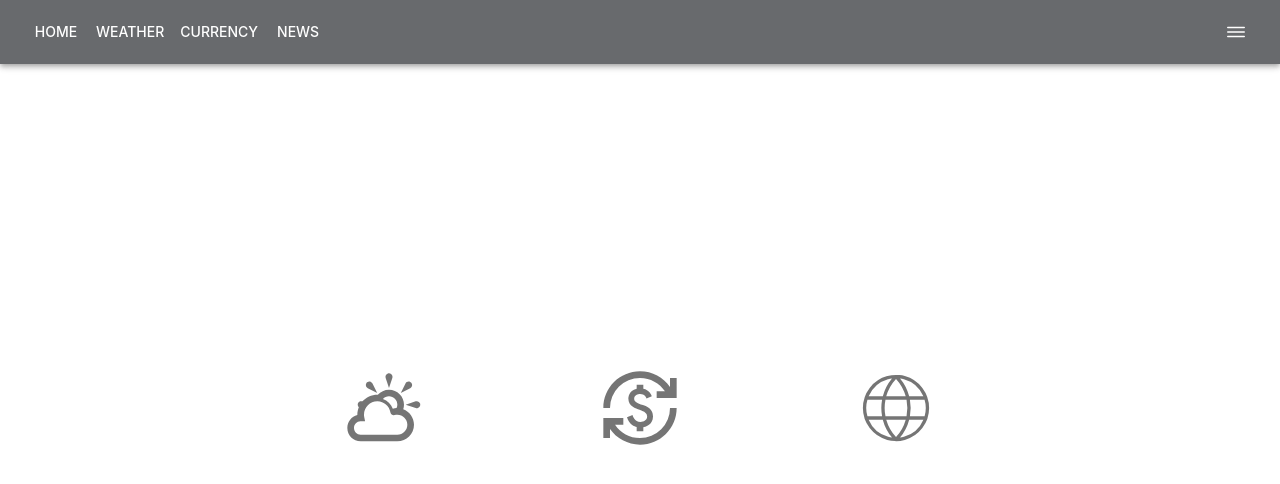
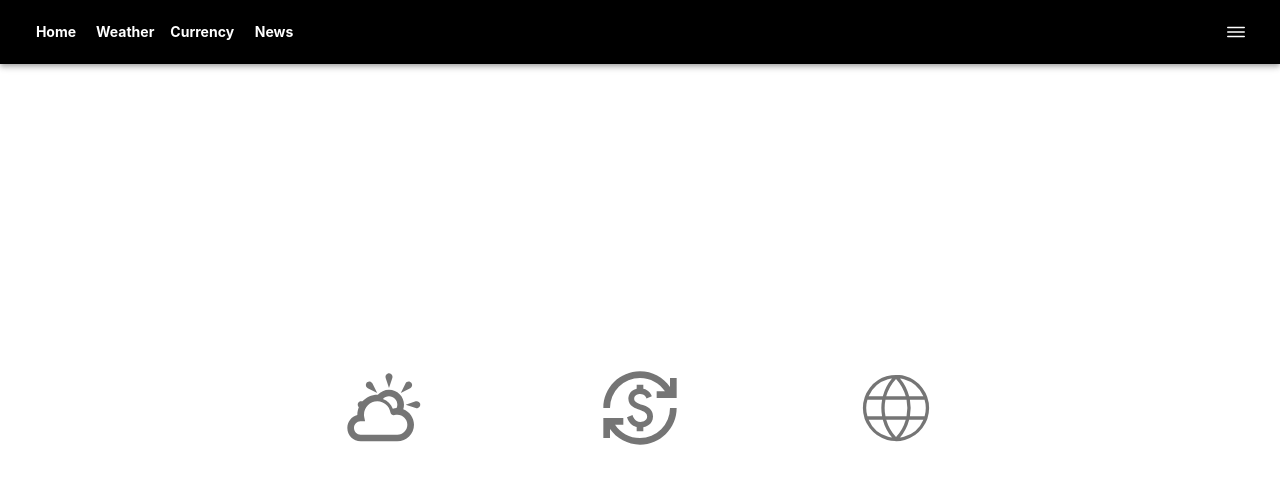
Before and after one commit to mmotamimi/training-task-var-team, a React (Vite) app: page / in a window 1280 px wide. Shown: the top 484 px of the page. Built offline with nearby package versions, Linux system fonts and the light colour scheme.

Commit message:
Add MUI theme configuration: colors, fonts, and button styles

```diff
--- a/src/theme.ts
+++ b/src/theme.ts
@@ -3,11 +3,38 @@ import { createTheme } from "@mui/material/styles";
 const theme = createTheme({
   palette: {
     mode: "light",
-    primary: { main: "#686a6dff" },
-    secondary: { main: "#9c27b0" },
+    primary: {
+      main: "#000000",
+      contrastText: "#ffffff",
+    },
+    secondary: {
+      main: "#808080",
+      contrastText: "#000000",
+    },
+    background: {
+      default: "#ffffff",
+      paper: "#f5f5f5",
+    },
+    text: {
+      primary: "#000000",
+      secondary: "#808080",
+    },
   },
   typography: {
     fontFamily: "Inter, system-ui, Arial, sans-serif",
+    button: {
+      fontWeight: "bold",
+      textTransform: "none",
+    },
+  },
+  components: {
+    MuiButton: {
+      styleOverrides: {
+        root: {
+          borderRadius: "10px",
+        },
+      },
+    },
   },
 });
 
```
